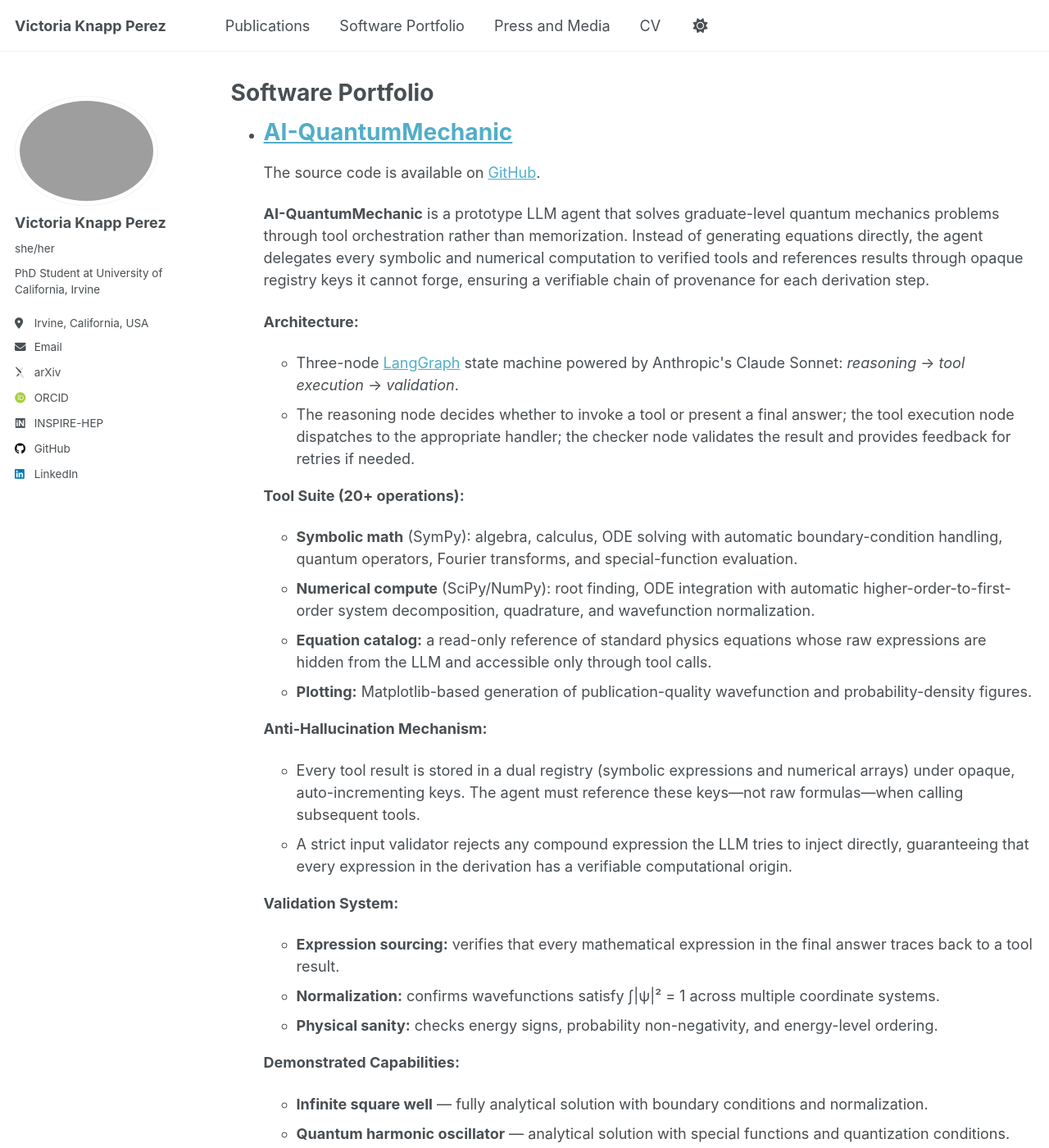
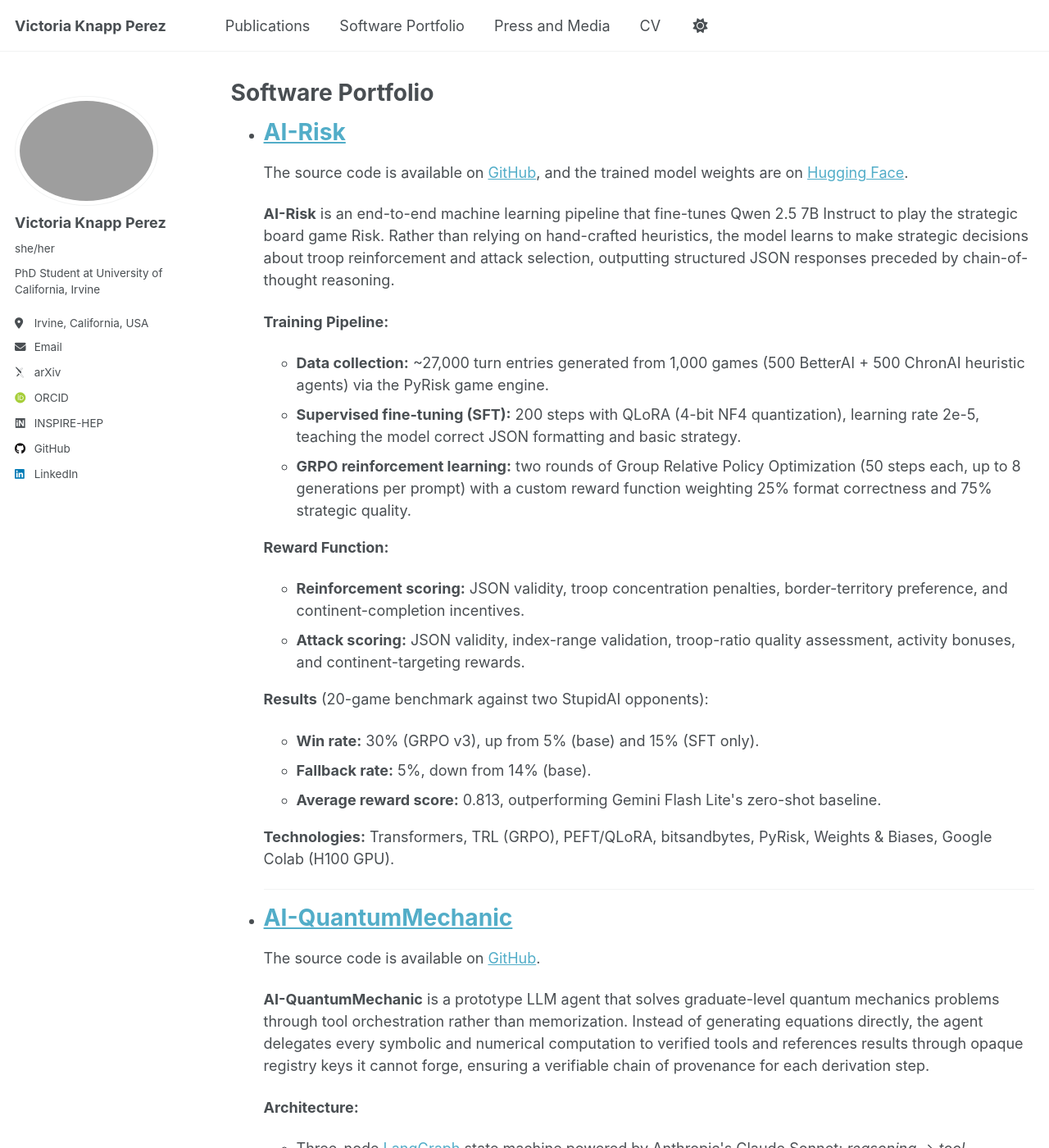
Before and after one commit to victoria-kp/victoria-kp.github.io, a Jekyll site: the page built from _pages/portfolio.html, in a window 1280 px wide and 1400 px high. Shown: the whole window at 82% size. Built offline with Jekyll 4.4.1, drawn with Linux system fonts in a browser that asks for light colours; some web fonts are replaced; a script that is not in the unit is left out.

Commit message:
Add AI-Risk project to about page and software portfolio

```diff
--- a/_pages/portfolio.html
+++ b/_pages/portfolio.html
@@ -8,6 +8,63 @@ author_profile: true
 {% include base_path %}
 
   <ul class="package-list">
+
+    <li class="package-item">
+      <h1>
+        <a href="https://github.com/victoria-kp/AI-Risk" target="_blank" rel="noopener noreferrer">
+          AI-Risk
+        </a>
+      </h1>
+
+      <p>
+        The source code is available on
+        <a href="https://github.com/victoria-kp/AI-Risk" target="_blank" rel="noopener noreferrer">GitHub</a>,
+        and the trained model weights are on
+        <a href="https://huggingface.co/victoria-kp/risk-qwen-grpo-v3" target="_blank" rel="noopener noreferrer">Hugging Face</a>.
+      </p>
+
+      <p>
+        <strong>AI-Risk</strong> is an end-to-end machine learning pipeline that fine-tunes
+        Qwen 2.5 7B Instruct to play the strategic board game Risk. Rather than relying on
+        hand-crafted heuristics, the model learns to make strategic decisions about troop
+        reinforcement and attack selection, outputting structured JSON responses preceded by
+        chain-of-thought reasoning.
+      </p>
+
+      <p><strong>Training Pipeline:</strong></p>
+      <ul>
+        <li><strong>Data collection:</strong> ~27,000 turn entries generated from 1,000 games
+          (500 BetterAI + 500 ChronAI heuristic agents) via the PyRisk game engine.</li>
+        <li><strong>Supervised fine-tuning (SFT):</strong> 200 steps with QLoRA (4-bit NF4 quantization),
+          learning rate 2e-5, teaching the model correct JSON formatting and basic strategy.</li>
+        <li><strong>GRPO reinforcement learning:</strong> two rounds of Group Relative Policy Optimization
+          (50 steps each, up to 8 generations per prompt) with a custom reward function weighting
+          25% format correctness and 75% strategic quality.</li>
+      </ul>
+
+      <p><strong>Reward Function:</strong></p>
+      <ul>
+        <li><strong>Reinforcement scoring:</strong> JSON validity, troop concentration penalties,
+          border-territory preference, and continent-completion incentives.</li>
+        <li><strong>Attack scoring:</strong> JSON validity, index-range validation, troop-ratio
+          quality assessment, activity bonuses, and continent-targeting rewards.</li>
+      </ul>
+
+      <p><strong>Results</strong> (20-game benchmark against two StupidAI opponents):</p>
+      <ul>
+        <li><strong>Win rate:</strong> 30% (GRPO v3), up from 5% (base) and 15% (SFT only).</li>
+        <li><strong>Fallback rate:</strong> 5%, down from 14% (base).</li>
+        <li><strong>Average reward score:</strong> 0.813, outperforming Gemini Flash Lite's zero-shot baseline.</li>
+      </ul>
+
+      <p>
+        <strong>Technologies:</strong>
+        Transformers, TRL (GRPO), PEFT/QLoRA, bitsandbytes, PyRisk, Weights &amp; Biases,
+        Google Colab (H100 GPU).
+      </p>
+
+      <hr>
+    </li>
 
     <li class="package-item">
       <h1>
```
Also changed, not shown: _pages/about.md (+2 -0 lines).
